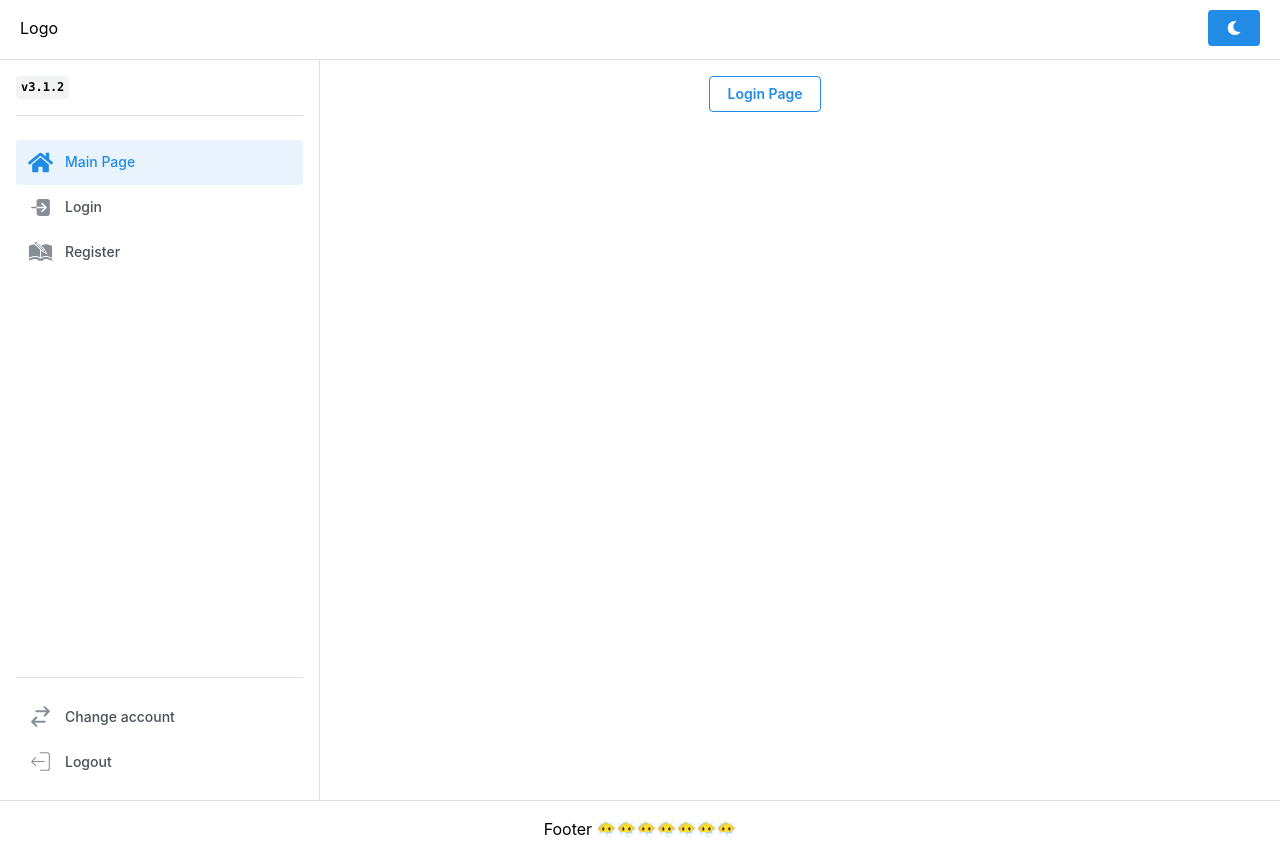
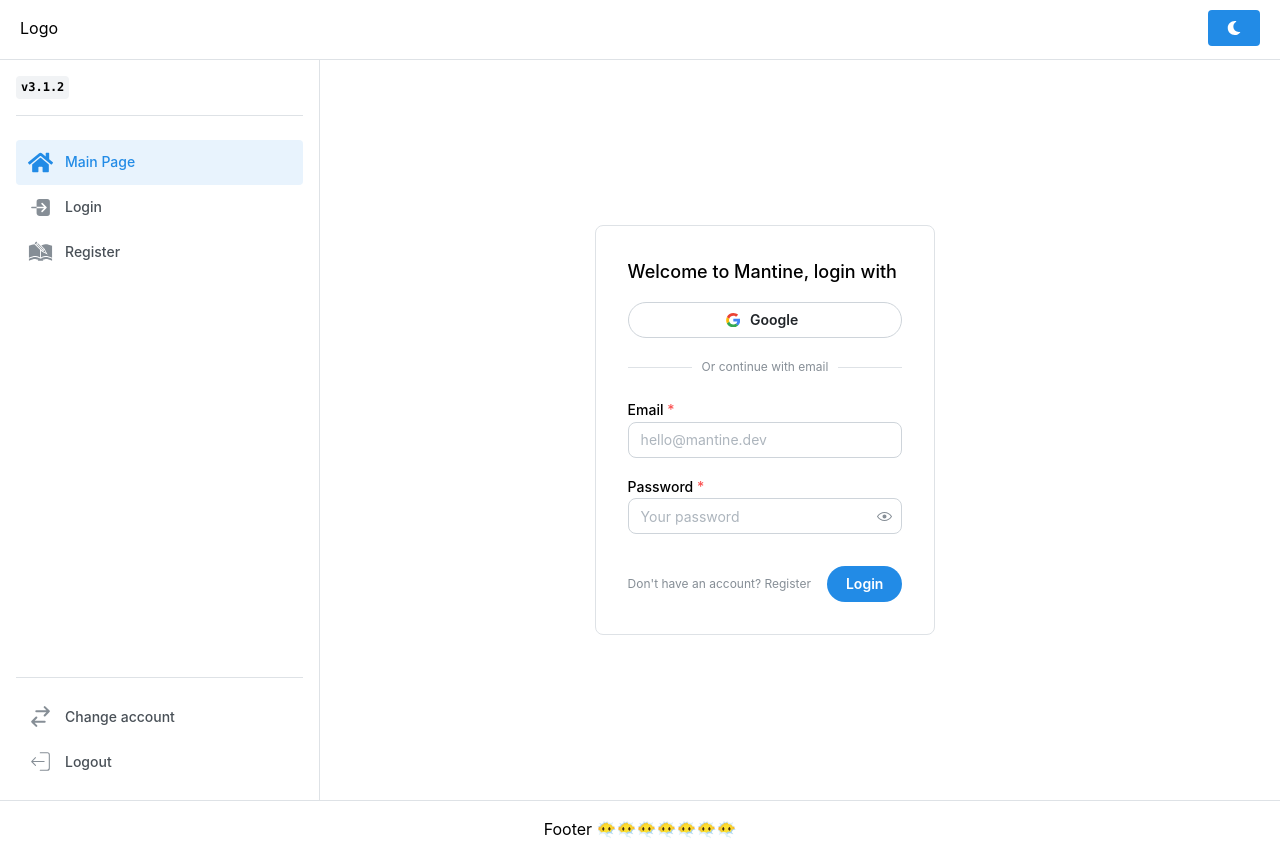
Before and after one commit to Izpodvypodvert/Mantine-Template, a React (Vite) app: page /login in a window 1280 px wide. Built offline with nearby package versions, Linux system fonts and the light colour scheme.

Commit message:
Added register and login pages

```diff
--- a/package.json
+++ b/package.json
@@ -21,6 +21,7 @@
   },
   "dependencies": {
     "@mantine/core": "7.12.2",
+    "@mantine/form": "^7.12.2",
     "@mantine/hooks": "7.12.2",
     "react": "^18.3.1",
     "react-dom": "^18.3.1",
--- a/src/components/ApplicationShell/ApplicationShell.module.css
+++ b/src/components/ApplicationShell/ApplicationShell.module.css
@@ -1,9 +1,8 @@
 .main_content {
-  /* display: flex;
+  display: flex;
   justify-content: center;
   align-items: center;
- */
-  text-align: center;
+  flex-direction: column;
 }
 
 .footer {
--- /dev/null
+++ b/src/components/Forms/AuthBaseForm.tsx
@@ -0,0 +1,107 @@
+import React from 'react';
+import { useNavigate } from 'react-router-dom';
+import {
+  Anchor,
+  Button,
+  Divider,
+  Group,
+  Paper,
+  PasswordInput,
+  Stack,
+  Text,
+  TextInput,
+} from '@mantine/core';
+import { useForm } from '@mantine/form';
+import { GoogleButton } from './GoogleButton';
+
+interface AuthBaseFormProps {
+  type: 'login' | 'register';
+  onSubmit: (values: { email: string; password: string; username?: string }) => void;
+  showUsername?: boolean;
+}
+
+const AuthBaseForm = ({ type, onSubmit, showUsername }: AuthBaseFormProps) => {
+  const form = useForm({
+    initialValues: {
+      email: '',
+      password: '',
+      username: '',
+    },
+    validate: {
+      email: (val) => (/^\S+@\S+$/.test(val) ? null : 'Invalid email'),
+      password: (val) => (val.length <= 6 ? 'Password should include at least 6 characters' : null),
+    },
+  });
+  const navigate = useNavigate();
+
+  return (
+    <Paper radius="md" p="xl" withBorder>
+      <Text size="lg" fw={500}>
+        Welcome to Mantine, {type} with
+      </Text>
+
+      <Group grow mb="md" mt="md">
+        <GoogleButton radius="xl">Google</GoogleButton>
+      </Group>
+
+      <Divider label="Or continue with email" labelPosition="center" my="lg" />
+
+      <form
+        onSubmit={form.onSubmit((values) => {
+          onSubmit(values);
+        })}
+      >
+        <Stack>
+          {showUsername && (
+            <TextInput
+              label="Name"
+              placeholder="Your name"
+              value={form.values.username}
+              onChange={(event) => form.setFieldValue('username', event.currentTarget.value)}
+              radius="md"
+            />
+          )}
+
+          <TextInput
+            required
+            label="Email"
+            placeholder="hello@mantine.dev"
+            value={form.values.email}
+            onChange={(event) => form.setFieldValue('email', event.currentTarget.value)}
+            error={form.errors.email && 'Invalid email'}
+            radius="md"
+          />
+
+          <PasswordInput
+            required
+            label="Password"
+            placeholder="Your password"
+            value={form.values.password}
+            onChange={(event) => form.setFieldValue('password', event.currentTarget.value)}
+            error={form.errors.password && 'Password should include at least 6 characters'}
+            radius="md"
+          />
+        </Stack>
+
+        <Group justify="space-between" mt="xl">
+          <Anchor
+            component="button"
+            type="button"
+            c="dimmed"
+            onClick={() => navigate(type === 'login' ? '/register' : '/login')}
+            size="xs"
+          >
+            {type === 'register'
+              ? 'Already have an account? Login'
+              : "Don't have an account? Register"}
+          </Anchor>
+          <Button type="submit" radius="xl">
+            {type === 'login' ? 'Login' : 'Register'}
+          </Button>
+        </Group>
+      </form>
+    </Paper>
+  );
+};
+
+export default AuthBaseForm;
--- /dev/null
+++ b/src/components/Forms/GoogleButton.tsx
@@ -0,0 +1,35 @@
+import React from 'react';
+import { Button, ButtonProps } from '@mantine/core';
+
+function GoogleIcon(props: React.ComponentPropsWithoutRef<'svg'>) {
+  return (
+    <svg
+      xmlns="http://www.w3.org/2000/svg"
+      preserveAspectRatio="xMidYMid"
+      viewBox="0 0 256 262"
+      style={{ width: '0.9rem', height: '0.9rem' }}
+      {...props}
+    >
+      <path
+        fill="#4285F4"
+        d="M255.878 133.451c0-10.734-.871-18.567-2.756-26.69H130.55v48.448h71.947c-1.45 12.04-9.283 30.172-26.69 42.356l-.244 1.622 38.755 30.023 2.685.268c24.659-22.774 38.875-56.282 38.875-96.027"
+      />
+      <path
+        fill="#34A853"
+        d="M130.55 261.1c35.248 0 64.839-11.605 86.453-31.622l-41.196-31.913c-11.024 7.688-25.82 13.055-45.257 13.055-34.523 0-63.824-22.773-74.269-54.25l-1.531.13-40.298 31.187-.527 1.465C35.393 231.798 79.49 261.1 130.55 261.1"
+      />
+      <path
+        fill="#FBBC05"
+        d="M56.281 156.37c-2.756-8.123-4.351-16.827-4.351-25.82 0-8.994 1.595-17.697 4.206-25.82l-.073-1.73L15.26 71.312l-1.335.635C5.077 89.644 0 109.517 0 130.55s5.077 40.905 13.925 58.602l42.356-32.782"
+      />
+      <path
+        fill="#EB4335"
+        d="M130.55 50.479c24.514 0 41.05 10.589 50.479 19.438l36.844-35.974C195.245 12.91 165.798 0 130.55 0 79.49 0 35.393 29.301 13.925 71.947l42.211 32.783c10.59-31.477 39.891-54.251 74.414-54.251"
+      />
+    </svg>
+  );
+}
+
+export function GoogleButton(props: ButtonProps & React.ComponentPropsWithoutRef<'button'>) {
+  return <Button leftSection={<GoogleIcon />} variant="default" {...props} />;
+}
--- a/src/components/Welcome/Welcome.module.css
+++ b/src/components/Welcome/Welcome.module.css
@@ -4,7 +4,7 @@
   font-weight: 900;
   letter-spacing: rem(-2px);
 
-  @media (max-width: $mantine-breakpoint-md) {
+  @media (max-width: var(--mantine-breakpoint-md)) {
     font-size: rem(50px);
   }
 }
--- a/src/pages/Login.page.tsx
+++ b/src/pages/Login.page.tsx
@@ -1,8 +1,11 @@
-import React from 'react';
-import { Button } from '@mantine/core';
+import AuthBaseForm from '@/components/Forms/AuthBaseForm';
 
 const LoginPage = () => {
-  return <Button variant="outline">Login Page</Button>;
+  const handleSubmit = (values: { email: string; password: string }) => {
+    console.log('Login:', values.email, values.password);
+  };
+
+  return <AuthBaseForm type="login" onSubmit={handleSubmit} showUsername={false} />;
 };
 
 export default LoginPage;
--- a/src/pages/Register.page.tsx
+++ b/src/pages/Register.page.tsx
@@ -1,8 +1,11 @@
-import React from 'react';
-import { Button } from '@mantine/core';
+import AuthBaseForm from '../components/Forms/AuthBaseForm';
 
 const RegisterPage = () => {
-  return <Button variant="outline">Register Page</Button>;
+  const handleSubmit = (values: { email: string; password: string; username?: string }) => {
+    console.log('Register:', values.email, values.username, values.password);
+  };
+
+  return <AuthBaseForm type="register" onSubmit={handleSubmit} showUsername={true} />;
 };
 
 export default RegisterPage;
```
Also changed, not shown: 1 other file (tests, documents, lock files or other folders).
